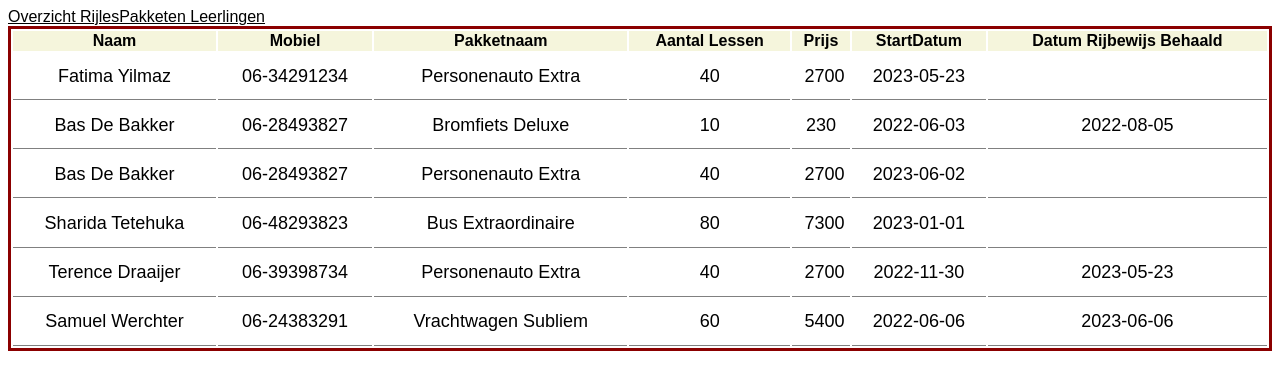
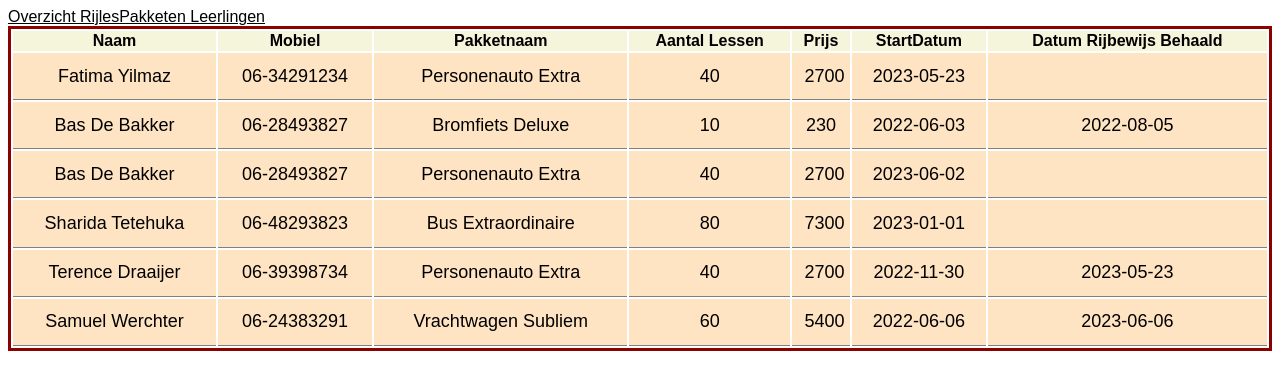
Before and after one commit to alexomarchali/HERK-BE-P4-PROEFTOETS-STUDENTNUMMER, a PHP site: page /Leerling/overzichtrijlespakketen/Leerling/overzichtrijlespakketen in a window 1280 px wide. Shown: the top 390 px of the page. Run offline with PHP 8.4, Linux system fonts and the light colour scheme; data comes from the database, SQL or seed files in the repository; some libraries are stand-ins or nearby versions.

Commit message:
achtergrond toegevoegd

```diff
--- a/public/css/style.css
+++ b/public/css/style.css
@@ -25,3 +25,6 @@ table{
 th{
     background-color: beige;
 }
+tbody{
+    background-color: bisque;
+}
```
